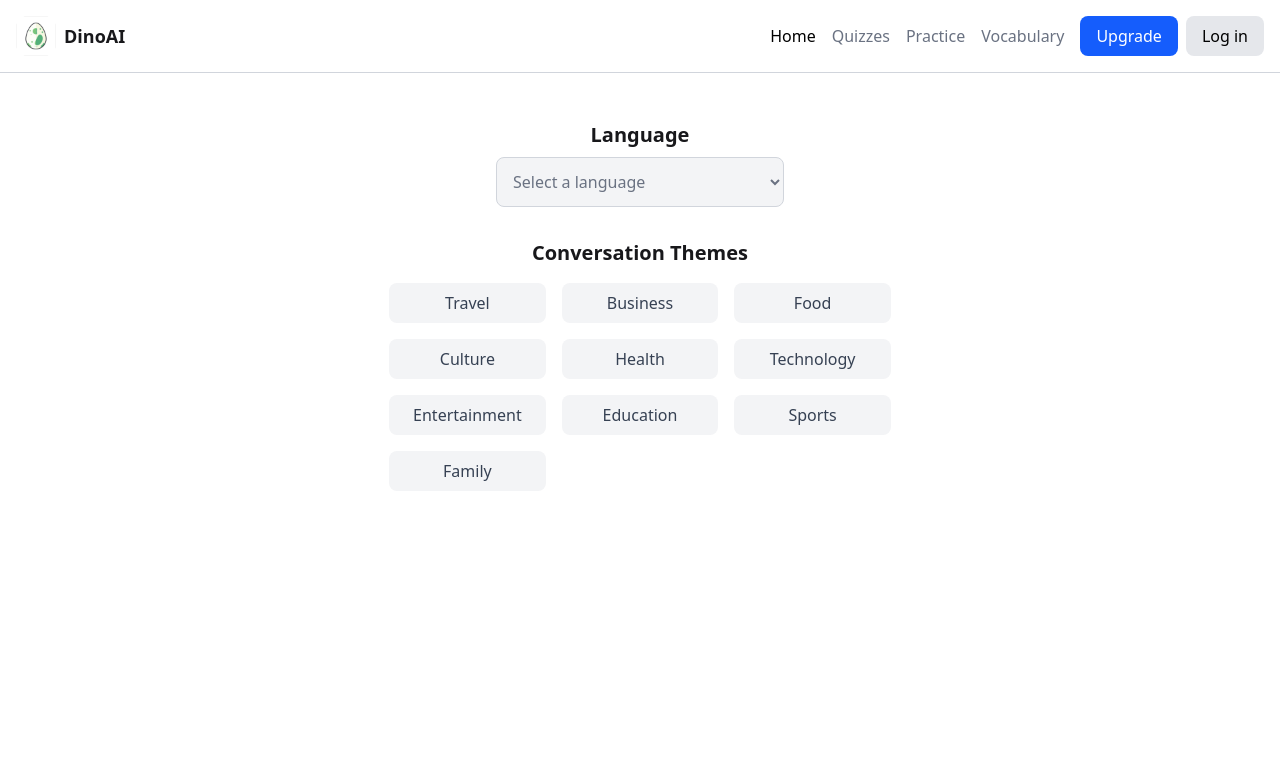
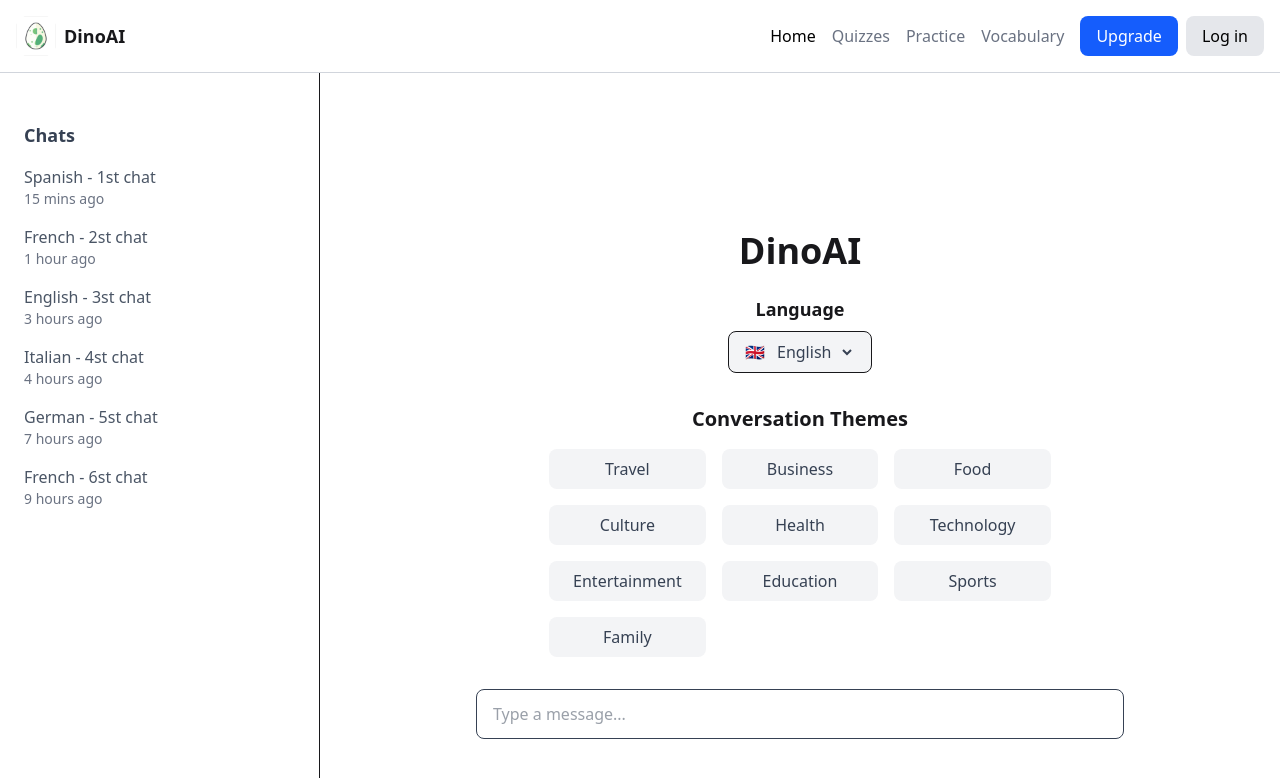
Before and after one commit to Capstone-Projects-2025-Spring/section-005-karlmorris-projects-dinoai-chat, a React (Vite) app in the folder frontend/: page / in a window 1280 px wide. Shown: the top 778 px of the page. Built offline with nearby package versions, Linux system fonts and the light colour scheme.

Commit message:
added small change and fixed homescreen

```diff
--- a/frontend/index.html
+++ b/frontend/index.html
@@ -1,5 +1,5 @@
 <!doctype html>
-<html lang="en">
+<html lang="en" data-theme="light">
   <head>
     <meta charset="UTF-8" />
     <link rel="icon" type="image/svg+xml" href="/dinoAI.png" />
--- a/frontend/src/pages/Home.jsx
+++ b/frontend/src/pages/Home.jsx
@@ -1,22 +1,78 @@
 import ConversationThemes from "../components/ConversationThemes";
 
-export default function Home() {
+import { useState } from "react";
 
-    const types = ["Travel", "Business", "Food", "Culture", "Health", "Technology", "Entertainment", "Education", "Sports", "Family"];
+export default function DinoAI() {
+  const [selectedLanguage, setSelectedLanguage] = useState("English");
 
-    return (
-        <div className="min-h-screen bg-white">
-            <div className="flex flex-col items-center mt-12 mb-6">
-                {/* Language Selector */}
-                <label className="text-xl font-semibold">Language</label>
-                <select className="mt-2 w-72 p-3 border border-gray-300 rounded-lg bg-gray-100 text-gray-500">
-                    <option>Select a language</option>
-                </select>
+  return (
+    <div className="min-h-screen bg-white flex">
+      {/* Sidebar */}
+      <aside className="w-1/4 border-r p-6">
 
-                {/* Conversation Themes */}
-                <ConversationThemes types={types}/>
-            </div>
+
+        {/* Chats */}
+        <h2 className="mt-6 text-lg font-semibold text-gray-700">Chats</h2>
+        <ul className="mt-4 space-y-4 text-gray-600">
+          {[
+            { lang: "Spanish", time: "15 mins ago" },
+            { lang: "French", time: "1 hour ago" },
+            { lang: "English", time: "3 hours ago" },
+            { lang: "Italian", time: "4 hours ago" },
+            { lang: "German", time: "7 hours ago" },
+            { lang: "French", time: "9 hours ago" },
+          ].map((chat, index) => (
+            <li key={index} className="flex flex-col">
+              <span className="font-medium">{chat.lang} - {index + 1}st chat</span>
+              <span className="text-sm text-gray-500">{chat.time}</span>
+            </li>
+          ))}
+        </ul>
+      </aside>
+
+      {/* Main Content */}
+      <main className="flex-1 flex flex-col items-center justify-center px-12">
+
+
+        {/* Main Content */}
+        <h1 className="text-4xl font-bold mt-6">DinoAI</h1>
+
+        {/* Language Selector */}
+        <h2 className="text-lg font-semibold mt-6">Language</h2>
+        <div className="mt-2 flex items-center space-x-2 border rounded-lg px-4 py-2 bg-gray-100">
+          <span>🇬🇧</span>
+          <select
+            className="bg-transparent text-gray-700 focus:outline-none"
+            value={selectedLanguage}
+            onChange={(e) => setSelectedLanguage(e.target.value)}
+          >
+            <option>English</option>
+            <option>Spanish</option>
+            <option>French</option>
+            <option>German</option>
+            <option>Italian</option>
+          </select>
+        </div>
+
+        {/* Conversation Themes */}
+        <h2 className="text-xl font-semibold mt-8">Conversation Themes</h2>
+        <div className="grid grid-cols-3 gap-4 mt-4">
+          {["Travel", "Business", "Food", "Culture", "Health", "Technology", "Entertainment", "Education", "Sports", "Family"].map((theme) => (
+            <button key={theme} className="px-6 py-2 bg-gray-100 rounded-lg text-gray-700">
+              {theme}
+            </button>
+          ))}
+        </div>
+
+        {/* Chat Input */}
+        <div className="mt-8 w-3/4">
+          <input
+            type="text"
+            placeholder="Type a message..."
+            className="w-full border rounded-lg px-4 py-3 text-gray-700 focus:outline-none"
+          />
+        </div>
+      </main>
     </div>
-    )
-
+  );
 }
```
